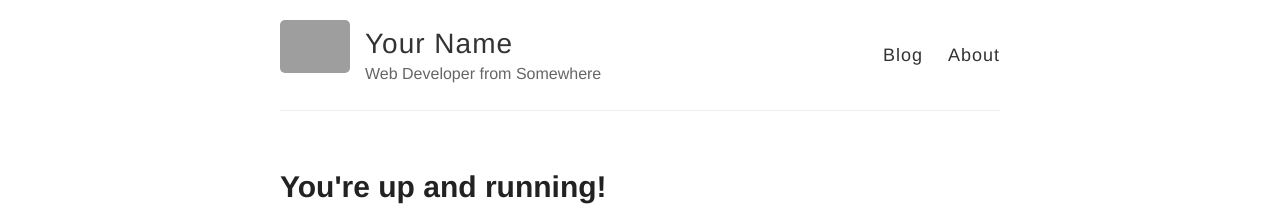
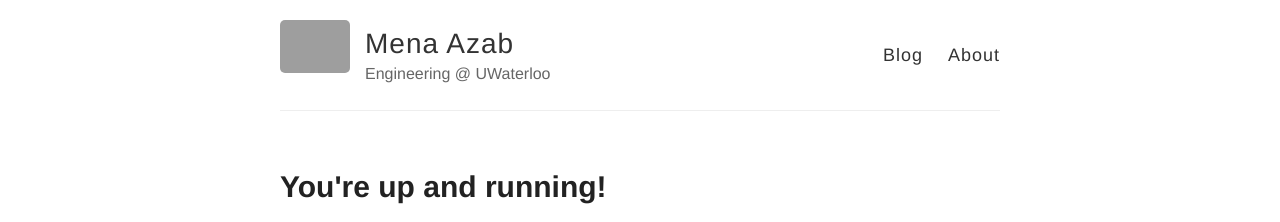
Before and after one commit to MenaAzab/MenaAzab.github.io, a Jekyll site: the page built from _posts/2014-3-3-Hello-World.md, in a window 1280 px wide. Shown: the top 222 px of the page. Built offline with Jekyll 4.4.1, drawn with Linux system fonts in a browser that asks for light colours; grey boxes are pictures that could not be loaded.

Commit message:
Update _config.yml

```diff
--- a/_config.yml
+++ b/_config.yml
@@ -3,10 +3,10 @@
 #
 
 # Name of your site (displayed in the header)
-name: Your Name
+name: Mena Azab
 
 # Short bio or description (displayed in the header)
-description: Web Developer from Somewhere
+description: Engineering @ UWaterloo
 
 # URL of your avatar or profile pic (you could use your GitHub profile pic)
 avatar: https://raw.githubusercontent.com/barryclark/jekyll-now/master/images/jekyll-logo.png
@@ -41,7 +41,7 @@ google_analytics:
 
 # Your website URL (e.g. http://barryclark.github.io or http://www.barryclark.co)
 # Used for Sitemap.xml and your RSS feed
-url:
+url: menaazab.ca
 
 # If you're hosting your site at a Project repository on GitHub pages
 # (http://yourusername.github.io/repository-name)
```
